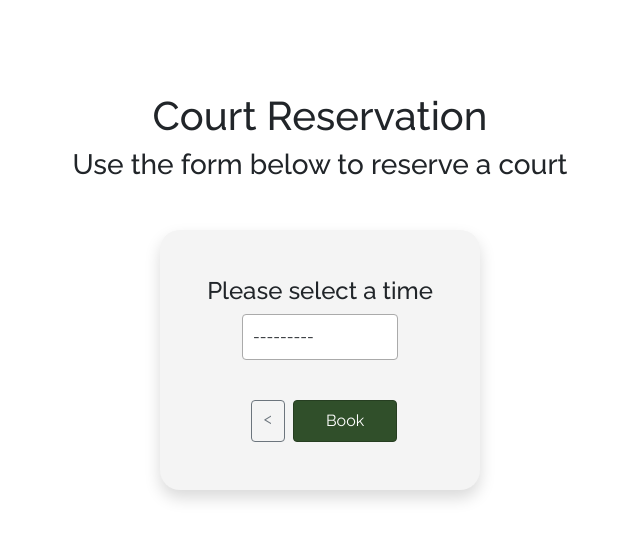
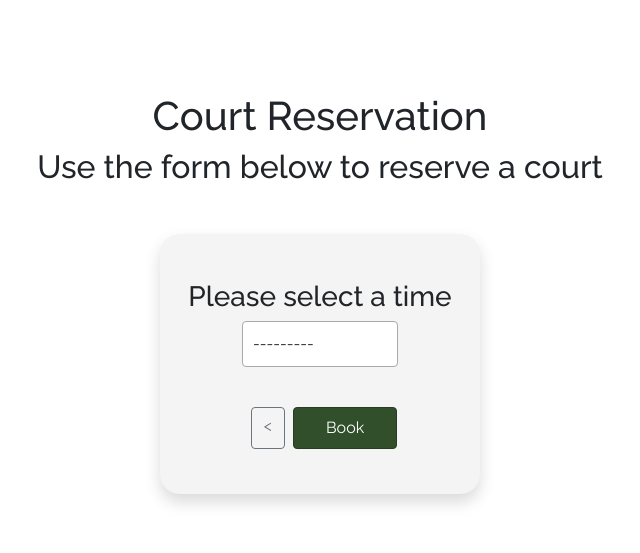
Before and after one commit to LewisMDillon/bushy-park-tennis-club-ld, a Django app: page /reserve/new/ in a window 1280 px wide. Shown: the part 61-614 px from the top of the page, without its empty margins (320-960 px from the left). Run offline with Django 3.2, Linux system fonts and the light colour scheme; the visitor is signed in with stand-in values (Sample User, id 1); data that the repository does not hold is empty; some libraries are stand-ins or nearby versions.

Commit message:
Change heading styling on reservation forms

```diff
--- a/reservations/templates/reservations/reservation_date.html
+++ b/reservations/templates/reservations/reservation_date.html
@@ -8,7 +8,7 @@
 <form action="../new/" method="GET" id="dateForm" class="justify-content-center mx-auto mt-5 shadow">
     {% csrf_token %}
     <div class="col-4" id="date-form-container">
-        <h4 class="text-center">Please select a date</h4>
+        <h3 class="text-center">Please select a date</h3>
         <div id="date-field-container">
             <input class="picker" type="date" name="date" id="date-picker" min='1899-01-01' max='2000-13-13' aria-label="Date picker" required>
         </div>
--- a/reservations/templates/reservations/reservation_form.html
+++ b/reservations/templates/reservations/reservation_form.html
@@ -4,12 +4,12 @@
 {% block content %}
 <p id="form-url" hidden>{{ request.get_full_path }}</p>
 <h1 class="text-center" id="time-form-heading">Court Reservation</h1>
-<h3 class="text-center">Use the form below to reserve a court</h3>
+<h2 class="text-center">Use the form below to reserve a court</h2>
 <div class="row justify-content-center mx-auto mt-5">
     <div class="col-4" id="time-form-container">
         <form method="POST">
             {% csrf_token %}
-            <h4>Please select a time</h4>
+            <h3>Please select a time</h3>
             <div id="time-field-container">
                 <fieldset class="form-group">
                     {{ form|crispy }}
```
